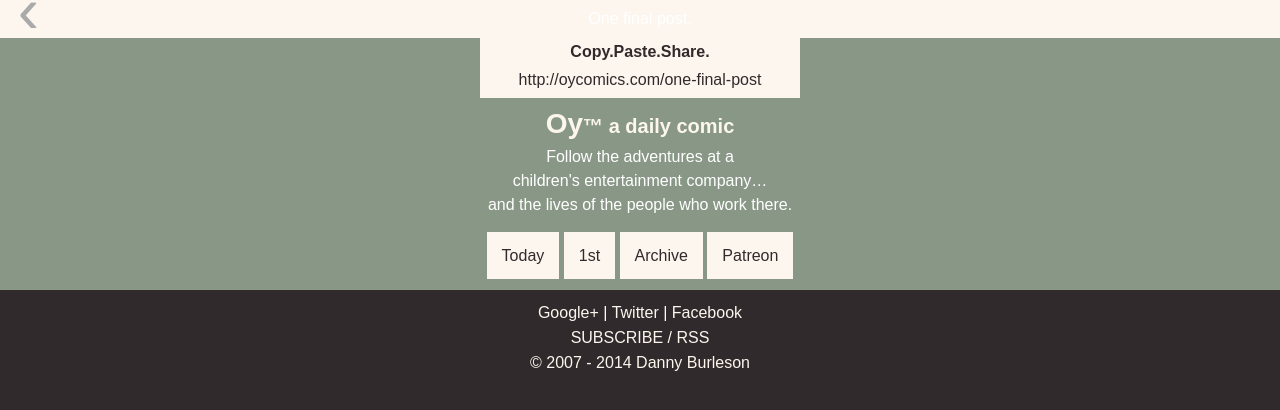
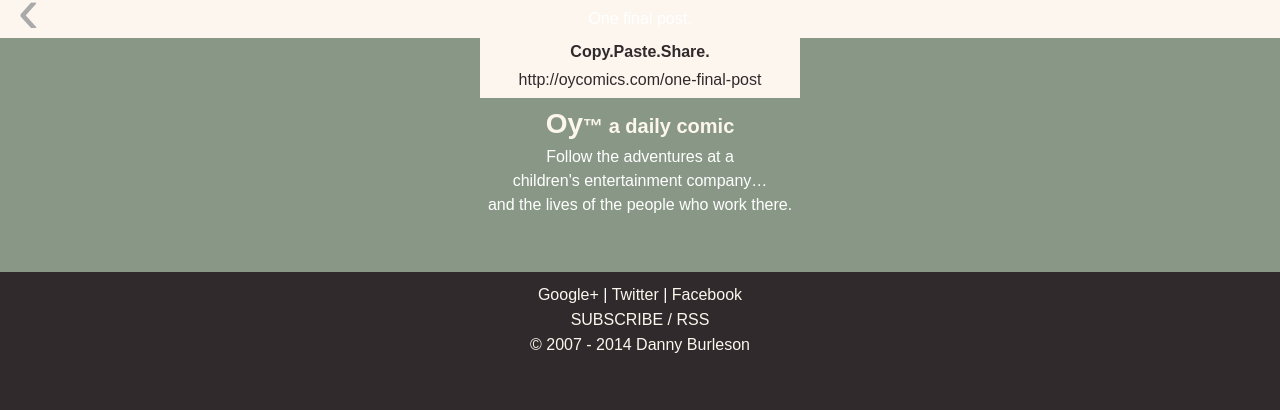
Before and after one commit to oycomics/oycomics.github.io, a Jekyll site: the page built from index.html, in a window 1280 px wide. Shown: the top 410 px of the page. Built offline with Jekyll 4.4.1, drawn with Linux system fonts in a browser that asks for light colours; Markdown is read by kramdown in place of the engine named in the settings; the list of posts is cut into pages by our own code.

Commit message:
Update nav.html

```diff
--- a/_includes/nav.html
+++ b/_includes/nav.html
@@ -1,8 +1,3 @@
 <div class="nav">
-	{% for post in site.posts limit:1 %}
-	<a class="nav_item todays_comic" href="{{ post.url }}">Today</a>
-	{% endfor %}
-	<a class="nav_item first_comic_link" href="/">1st</a>
-	<a class="nav_item archive_link" href="/archive">Archive</a>
-	<a class="nav_item patreon_link" href="http://www.patreon.com/oycomics" target="_blank">Patreon</a>
+
 </div>
```
